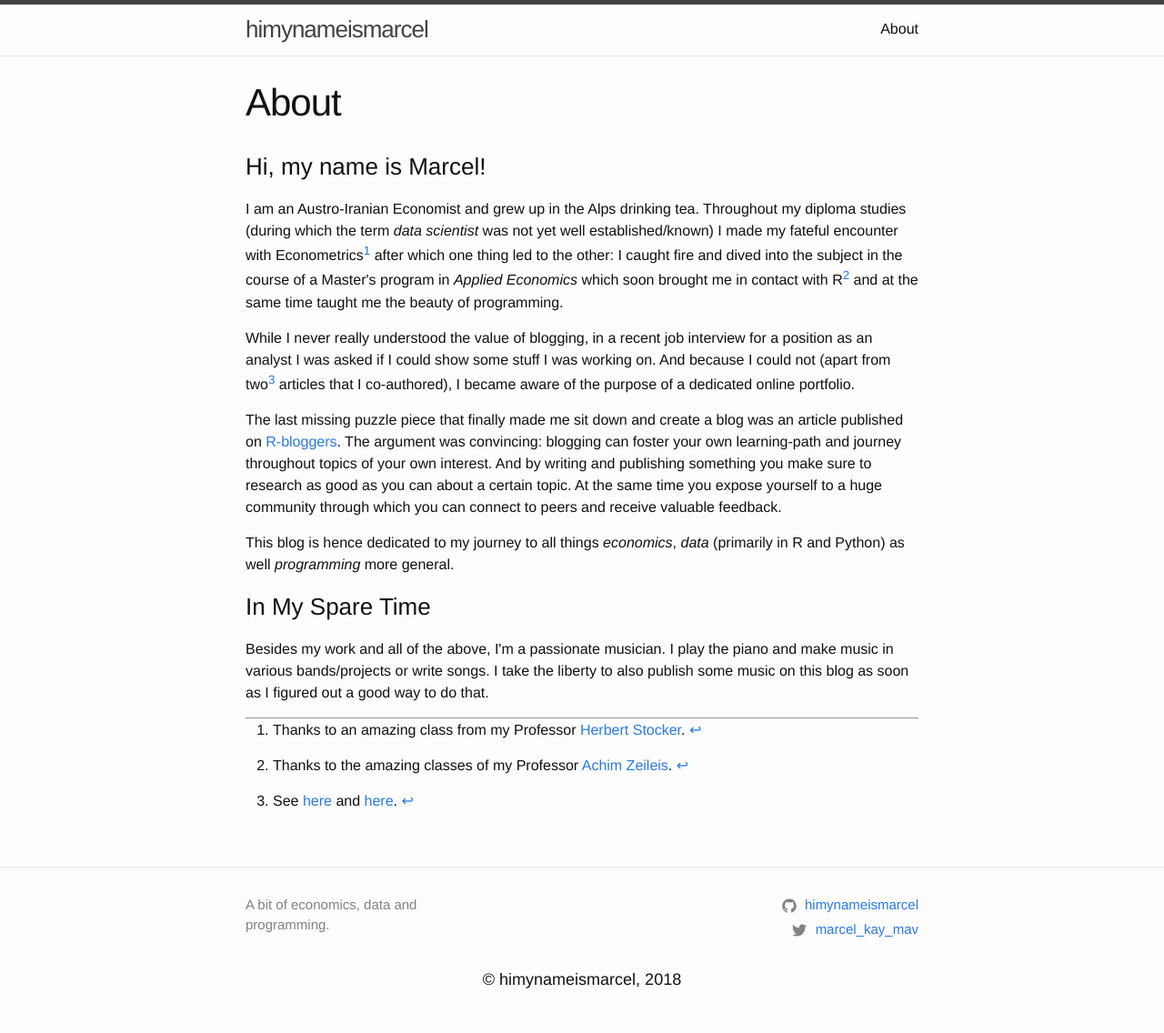
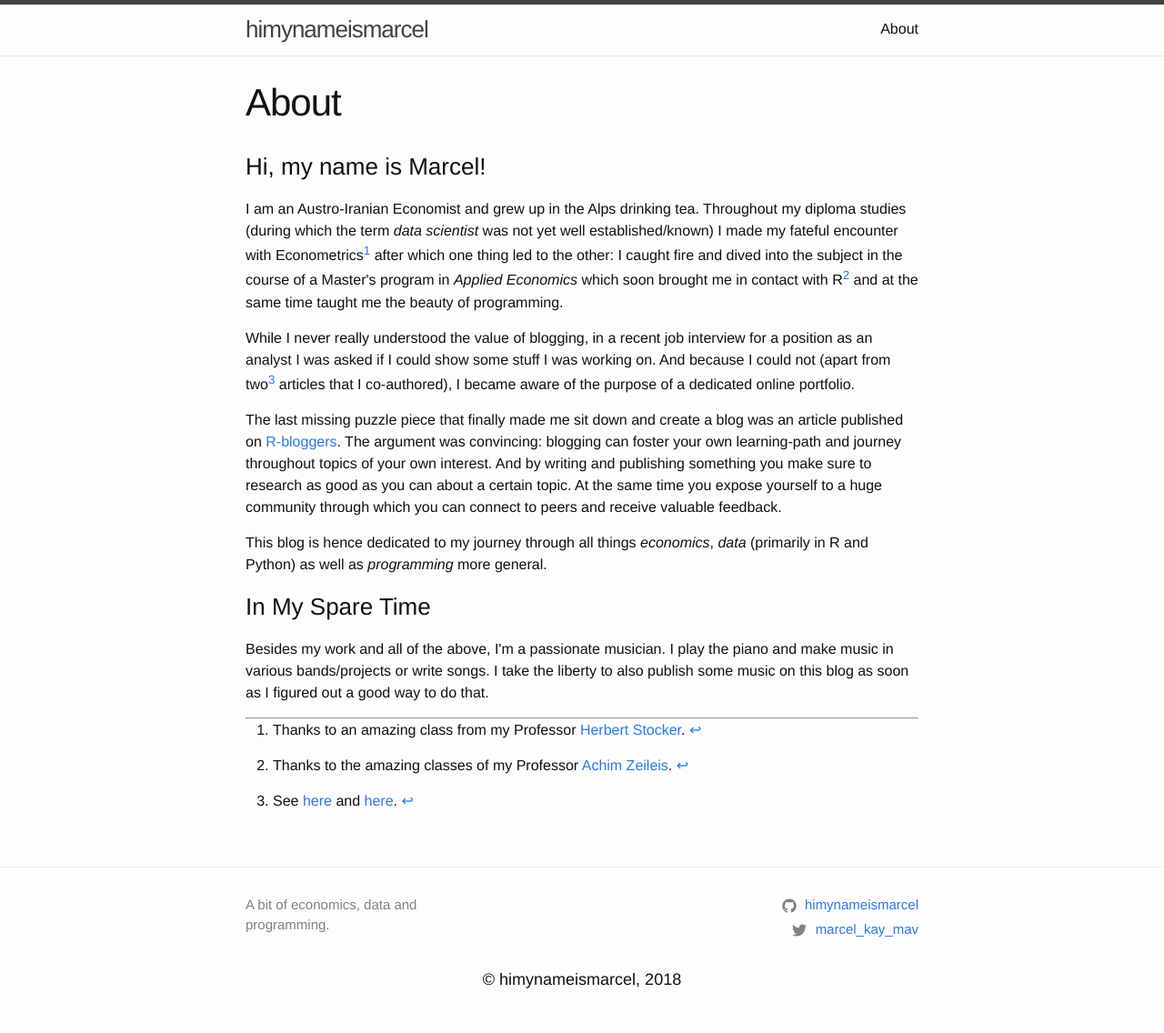
Before and after one commit to himynameismarcel/himynameismarcel.github.io, a Jekyll site: the page built from about.md, in a window 1280 px wide. Shown: the whole page at 91% size. Built offline with Jekyll 4.4.1, drawn with Linux system fonts in a browser that asks for light colours.

Commit message:
slightly changed about part again

```diff
--- a/about.md
+++ b/about.md
@@ -9,7 +9,7 @@ permalink: /about/
 <p>I am an Austro-Iranian Economist and grew up in the Alps drinking tea. Throughout my diploma studies (during which the term <em>data scientist</em> was not yet well established/known) I made my fateful encounter with Econometrics<sup id="fnref:1"><a class="footnote-ref" href="#fn:1" rel="footnote">1</a></sup> after which one thing led to the other: I caught fire and dived into the subject in the course of a Master's program in <em>Applied Economics</em> which soon brought me in contact with R<sup id="fnref:2"><a class="footnote-ref" href="#fn:2" rel="footnote">2</a></sup> and at the same time taught me the beauty of programming. </p>
 <p>While I never really understood the value of blogging, in a recent job interview for a position as an analyst I was asked if I could show some stuff I was working on. And because I could not (apart from two<sup id="fnref:3"><a class="footnote-ref" href="#fn:3" rel="footnote">3</a></sup> articles that I co-authored), I became aware of the purpose of a dedicated online portfolio.</p>
 <p>The last missing puzzle piece that finally made me sit down and create a blog was an article published on <a href="https://www.r-bloggers.com/advice-to-aspiring-data-scientists-start-a-blog/">R-bloggers</a>. The argument was convincing: blogging can foster your own learning-path and journey throughout topics of your own interest. And by writing and publishing something you make sure to research as good as you can about a certain topic. At the same time you expose yourself to a huge community through which you can connect to peers and receive valuable feedback.</p>
-<p>This blog is hence dedicated to my journey to all things <em>economics</em>, <em>data</em> (primarily in R and Python) as well <em>programming</em> more general.</p>
+<p>This blog is hence dedicated to my journey through all things <em>economics</em>, <em>data</em> (primarily in R and Python) as well as <em>programming</em> more general.</p>
 
 
 <h3>In My Spare Time</h3>
```
